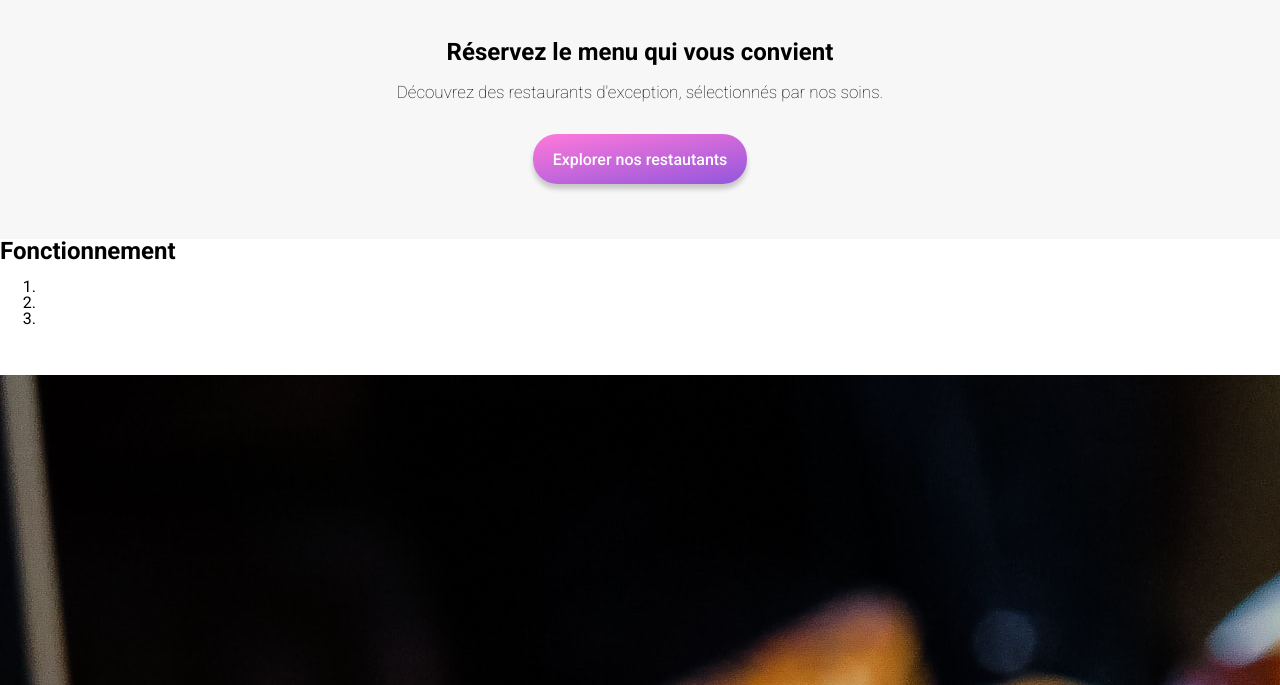
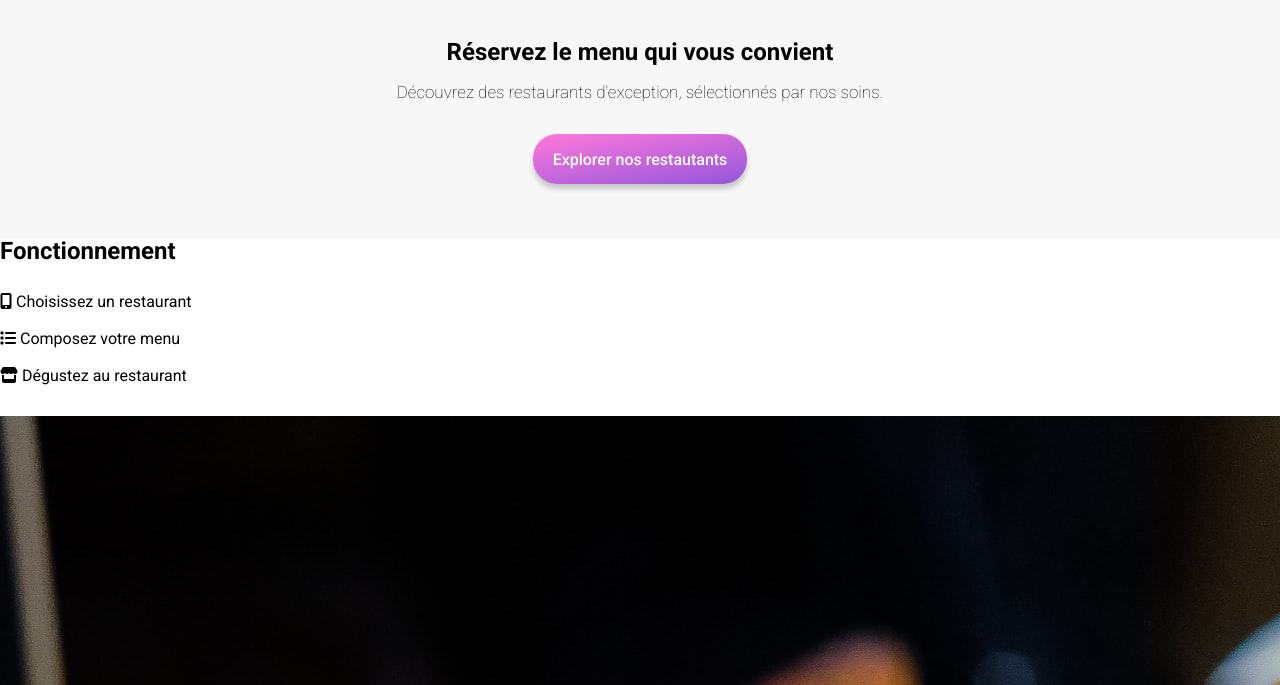
Before and after one commit to empostigo/ohmyfood, a plain HTML site: page index.html in a window 1280 px wide. Shown: the part 115-800 px from the top of the page. Drawn offline with Linux system fonts and the light colour scheme; a web font is replaced by a local one.

Commit message:
Start styling howto div

```diff
--- a/index.html
+++ b/index.html
@@ -24,7 +24,7 @@
   </header>
   <main class="main">
     <div class="top-div">
-      <form action="" class="search-form">
+      <form class="search-form">
         <label for="location" class="search-form__label">
           <i class="fa-solid fa-location-dot search-form__icon"></i>
           <input type="text" id="location" name="fname" value="Paris, Belleville" class="search-form__input">
@@ -36,11 +36,20 @@
         <button type="button" class="search-form__button">Explorer nos restautants</button>
       </form>
       <div class="howto">
-        <h2 class="howto-heading">Fonctionnement</h2>
-        <ol>
-          <li></li>
-          <li></li>
-          <li></li>
+        <h2 class="howto__heading">Fonctionnement</h2>
+        <ol class="howto__list">
+          <li>
+            <i class="fa-solid fa-mobile-screen-button"></i>
+            Choisissez un restaurant
+          </li>
+          <li>
+            <i class="fa-solid fa-list"></i>
+            Composez votre menu
+          </li>
+          <li>
+            <i class="fa-solid fa-store"></i>
+            Dégustez au restaurant
+          </li>
         </ol>
       </div>
     </div>
--- a/sass/base/_general.scss
+++ b/sass/base/_general.scss
@@ -27,3 +27,7 @@ a {
   text-decoration: none;
   color: $neutral;
 }
+
+ol {
+  @extend %no-pad-marg;
+}
--- /dev/null
+++ b/sass/layouts/_howto.scss
@@ -0,0 +1,11 @@
+.howto {
+  display: flex;
+  flex-direction: column;
+  row-gap: 30px;
+
+  &__list {
+    display: flex;
+    flex-direction: column;
+    row-gap: 20px;
+  }
+}
--- a/sass/main.scss
+++ b/sass/main.scss
@@ -2,3 +2,4 @@
 @import "base/general";
 @import "layouts/header";
 @import "layouts/form";
+@import "layouts/howto";
```
Also changed, not shown: css/style.css, 1 other file.
